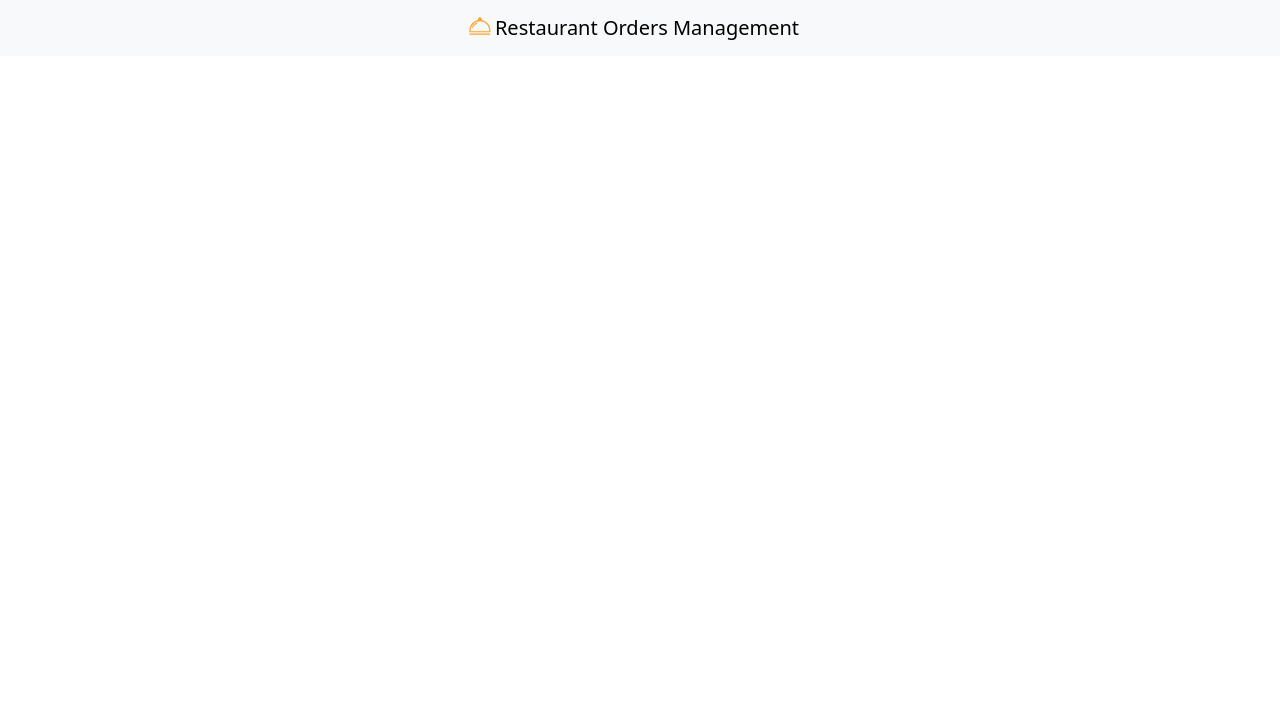
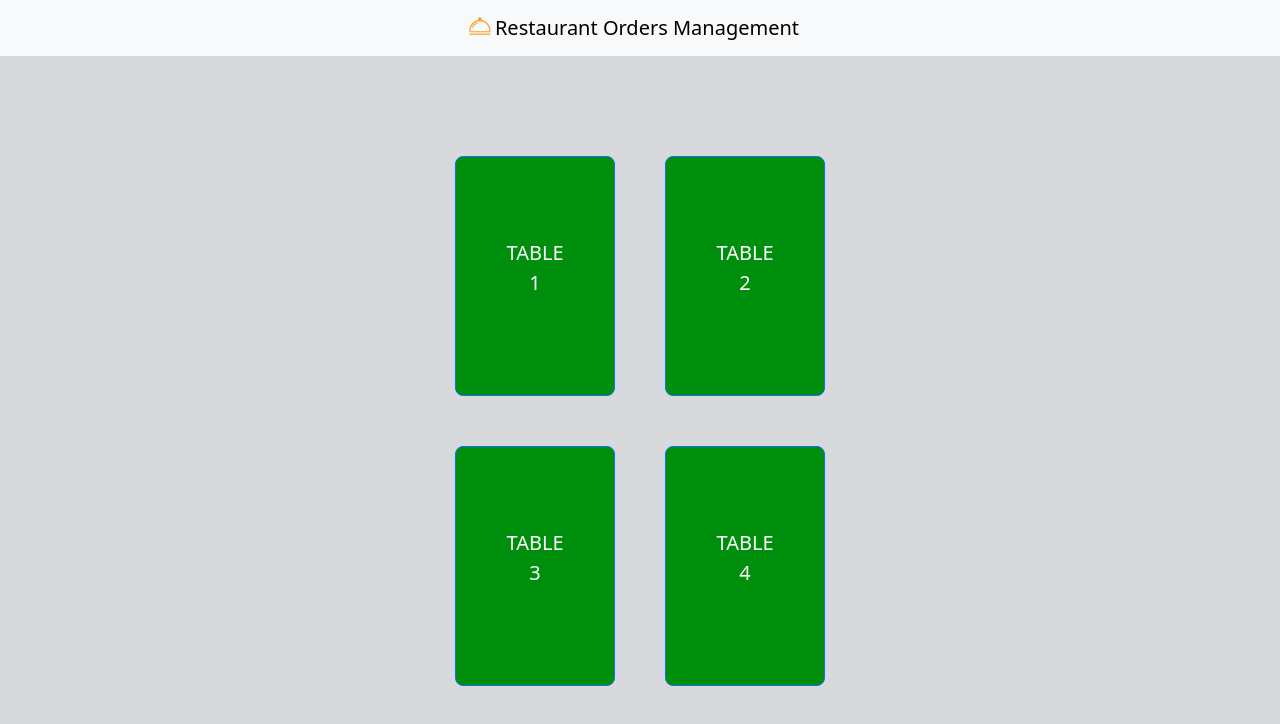
Before and after one commit to lucianN9/Homeworks, a React (Vite) app in the folder WebDev_Final_Project/react-orders-app/: page / in a window 1280 px wide. Shown: the top 724 px of the page. Built offline with nearby package versions, Linux system fonts and the light colour scheme.

Commit message:
Change import to TableButtons

```diff
--- a/WebDev_Final_Project/react-orders-app/src/App.jsx
+++ b/WebDev_Final_Project/react-orders-app/src/App.jsx
@@ -1,9 +1,11 @@
 import PageTitle from "./components/PageTitle";
+import TableButtons from "./components/TableButtons";
 
 const App = () => {
   return (
     <>
       <PageTitle />
+      <TableButtons />
     </>
   );
 };
```
